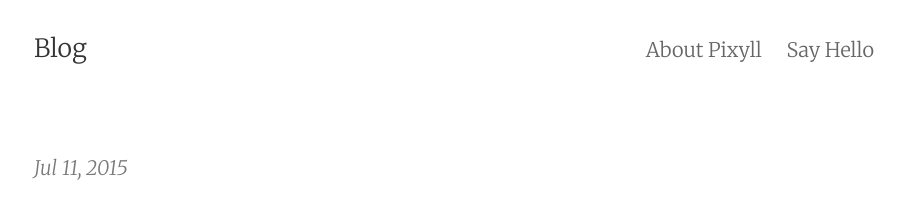
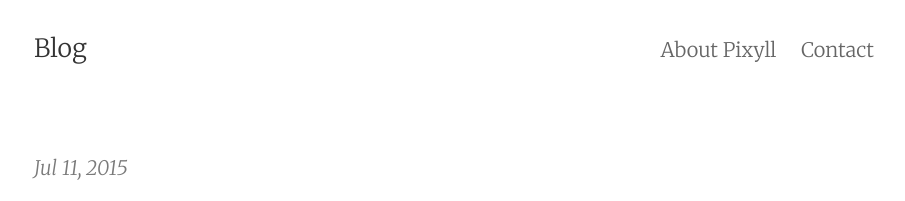
Before and after one commit to euneee/euneee.github.io, a Jekyll site: the page built from index.html, in a window 1280 px wide. Shown: the top 201 px of the page, without its empty margins (186-1091 px from the left). Built offline with Jekyll 4.4.1, drawn with Linux system fonts in a browser that asks for light colours; the list of posts is cut into pages by our own code.

Commit message:
Update contact.html

```diff
--- a/contact.html
+++ b/contact.html
@@ -1,6 +1,6 @@
 ---
 layout: page
-title: Say Hello
+title: Contact
 permalink: /contact/
 tags: contact
 ---
```
